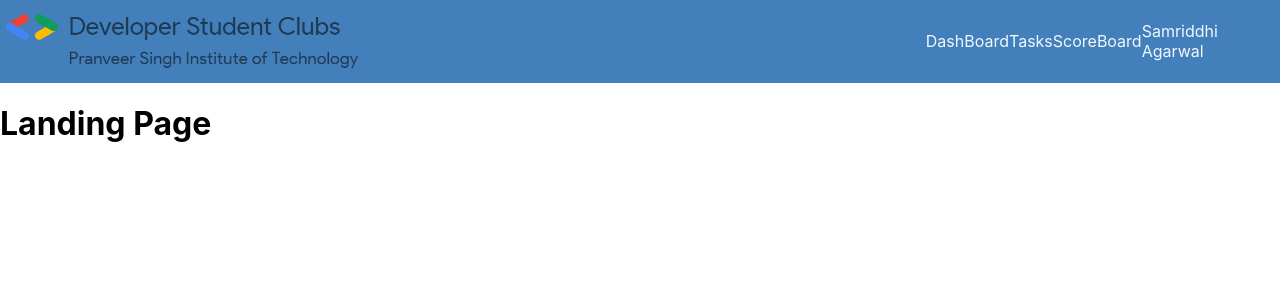
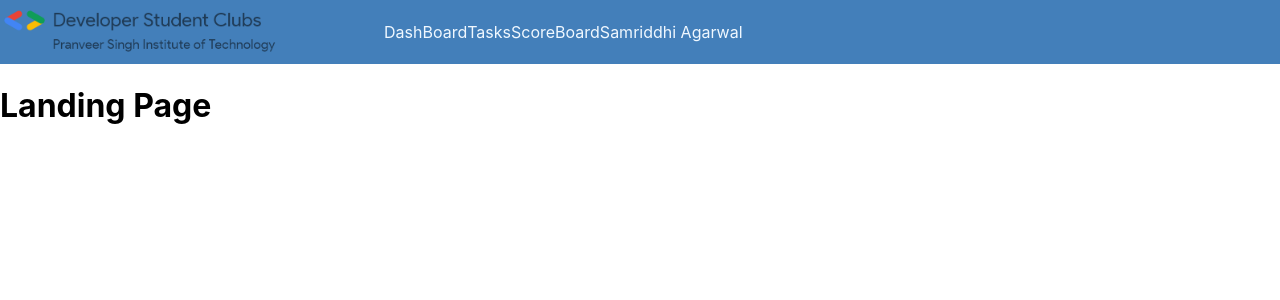
Before and after one commit to Samriddhi25/dscfrontend, a React (Create React App) app: page / in a window 1280 px wide. Shown: the top 300 px of the page. Built offline with nearby package versions, Linux system fonts and the light colour scheme.

Commit message:
Added hoc

```diff
--- a/src/HOC/Navigation/Navigation.css
+++ b/src/HOC/Navigation/Navigation.css
@@ -18,3 +18,12 @@
 text {
     color: aliceblue;
 }
+.poster-holder {
+    width:30%;
+    height:40%;
+}
+.poster-holder a img{
+    height:100%;
+    width:100%;
+
+}
--- a/src/HOC/Navigation/Navigation.js
+++ b/src/HOC/Navigation/Navigation.js
@@ -8,9 +8,12 @@ export default class Navigation extends React.Component {
     render() {
         return (
             <div className="header-navigation">
-                    <NavLink to={'/'} >
-                        <img className="logo" src={DSCPSIT} alt="DSC PSIT" />
+                <div className="poster-holder">
+                <NavLink to={'/'} >
+                        <img  src={DSCPSIT} alt="DSC PSIT" />
                     </NavLink>
+                </div>
+
 
                 <div className="nav-content">
                     <Link to={'/DashBoard'} >
--- /dev/null
+++ b/src/HOC/hocComp.js
@@ -0,0 +1,17 @@
+import React from 'react';
+import Navigation from "./Navigation/Navigation";
+
+
+export default class Hoccomp extends React.Component{
+    state={
+
+    }
+    render(){
+        return(
+            <div>
+                <Navigation/>
+                {this.props.children}
+            </div>
+        )
+    }
+}
--- a/src/Routes.js
+++ b/src/Routes.js
@@ -6,24 +6,23 @@ import ScoreBoard from "./Containers/ScoreBoard/ScoreBoard";
 import StudentProfile from "./Containers/StudentProfile/StudentProfile";
 import TaskPage from "./Containers/TaskPage/TaskPage";
 import Navigation from "./HOC/Navigation/Navigation";
-
+import Hoc from "./HOC/hocComp";
 export default class Routes extends Component {
-    state = {
-
-    }
+  state = {};
 
   render() {
     return (
       <BrowserRouter>
-            <Navigation/>
+        <Hoc>
           <Switch>
             <Route exact path="/" component={Landing} />
-                    <Route path="/DashBoard" component={DashBoard} />
-                    <Route path="/TaskPage" component={TaskPage} />
-                    <Route path="/ScoreBoard" component={ScoreBoard} />
-                    <Route path="/StudentProfile/:id" component={StudentProfile} />
+            <Route path="/dashboard" component={DashBoard} />
+            <Route path="/taskpage" component={TaskPage} />
+            <Route path="/scoreboard" component={ScoreBoard} />
+            <Route path="/studentprofile/:id" component={StudentProfile} />
           </Switch>
+        </Hoc>
       </BrowserRouter>
-        )
+    );
   }
 }
```
Lines whose indentation alone changed are shown as unchanged.
